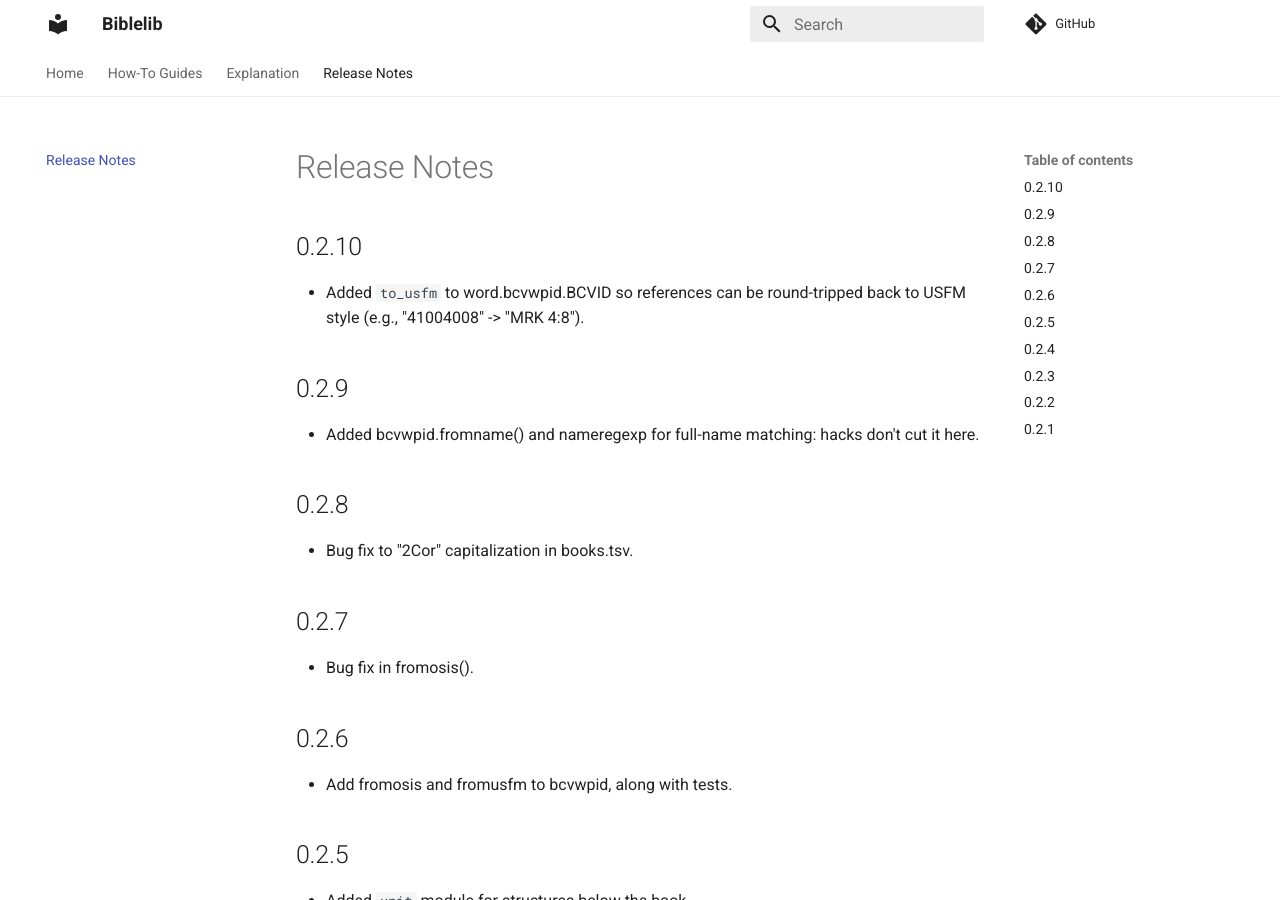
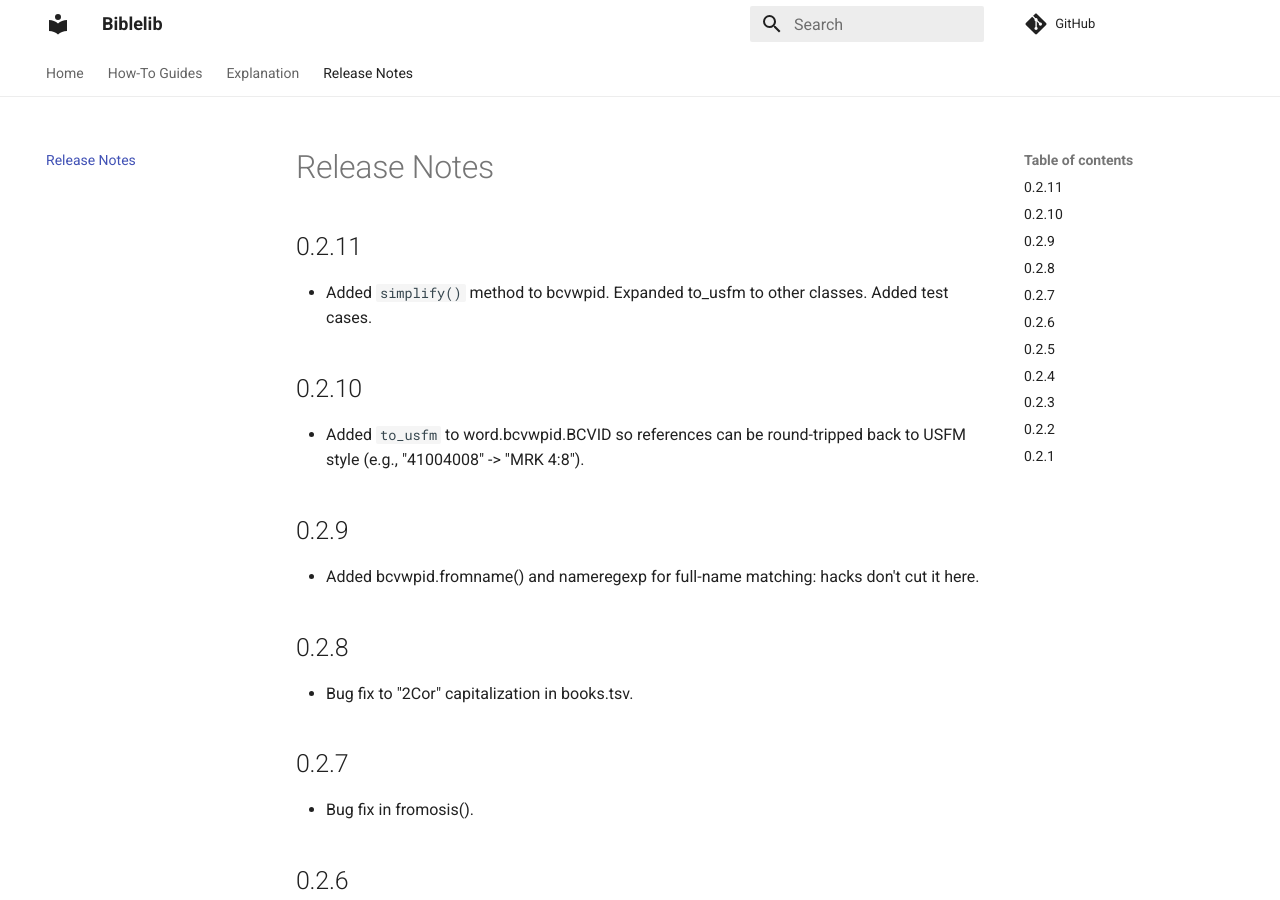
Before and after one commit to Clear-Bible/Biblelib, an MkDocs documentation site: the page built from docs/ReleaseNotes.md, in a window 1280 px wide and 900 px high. Built offline with MkDocs 1.6.1 and Material for MkDocs 9.7.7, drawn with Linux system fonts in a browser that asks for light colours; comment, search, counter and statistics services are not loaded.

Commit message:
v. 0.2.11

```diff
--- a/docs/ReleaseNotes.md
+++ b/docs/ReleaseNotes.md
@@ -1,4 +1,9 @@
 # Release Notes
+
+## 0.2.11
+
+- Added `simplify()` method to bcvwpid. Expanded to_usfm to other
+  classes. Added test cases.
 
 ## 0.2.10
 
--- a/pyproject.toml
+++ b/pyproject.toml
@@ -1,6 +1,6 @@
 [tool.poetry]
 name = "biblelib"
-version = "0.2.10"
+version = "0.2.11"
 description = "Utilities for working with metadata for Bible books, references, pericopes, and other units."
 authors = ["Sean Boisen <sean.boisen@gmail.com>"]
 repository = "https://github.com/Clear-Bible/Biblelib/"
```
